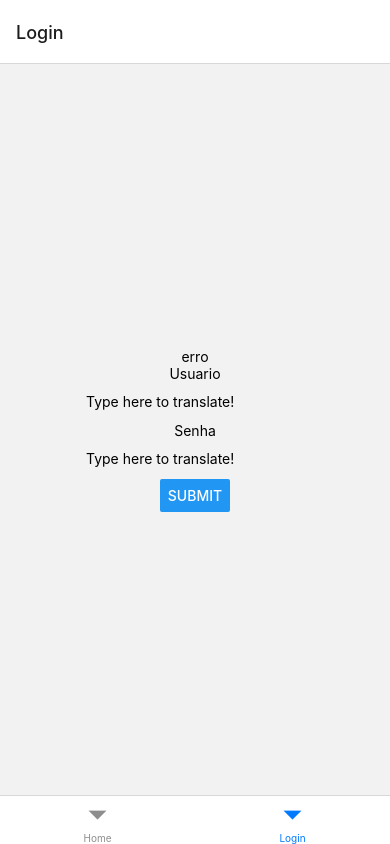
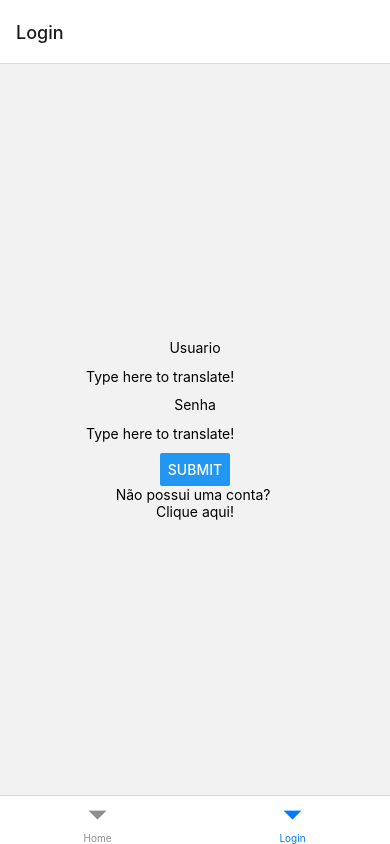
Before and after one commit to RHamudi/project-promo-front, a React Native app: screen /Login in a window 390 px wide. Built offline with nearby package versions, Linux system fonts and the light colour scheme; no server answers.

Commit message:
feat: creating link of page create user

```diff
--- a/src/Pages/Login/Index.js
+++ b/src/Pages/Login/Index.js
@@ -1,11 +1,11 @@
 import React from 'react';
 import { useState } from 'react';
-import { View, Text, TextInput, StyleSheet, Button, Alert } from 'react-native';
+import { View, Text, TextInput, StyleSheet, Button, Alert, TouchableHighlight, TouchableOpacity } from 'react-native';
 import { useDispatch, useSelector } from 'react-redux';
 import { signin, useStateLogin } from '../../Redux/LoginSlice';
 import { axiosApi } from '../../Services/http-client';
 
-const Login = () => {
+const Login = ({navigation}) => {
     const [User, SetUser] = useState();
     const [Pass, SetPass] = useState();
     const Dispach = useDispatch();
@@ -25,9 +25,12 @@ const Login = () => {
         }).catch((err) => console.log(err))
     }
 
+    function onPress(){
+        navigation.navigate("AddUser")
+    }
+
     return (
         <View style={styles.container}>
-            <Text>{AuthenticatedIs ? "sexo" : "erro"}</Text>
             <Text>Usuario</Text>
             <TextInput
                 style={styles.input}
@@ -44,6 +47,10 @@ const Login = () => {
                 title='Submit'
                 onPress={Authentication}
             />
+            <Text>Não possui uma conta? </Text>
+            <TouchableOpacity style={styles.button} onPress={onPress}>
+                <Text>Clique aqui!</Text>
+            </TouchableOpacity>
         </View>
     );
 }
```
